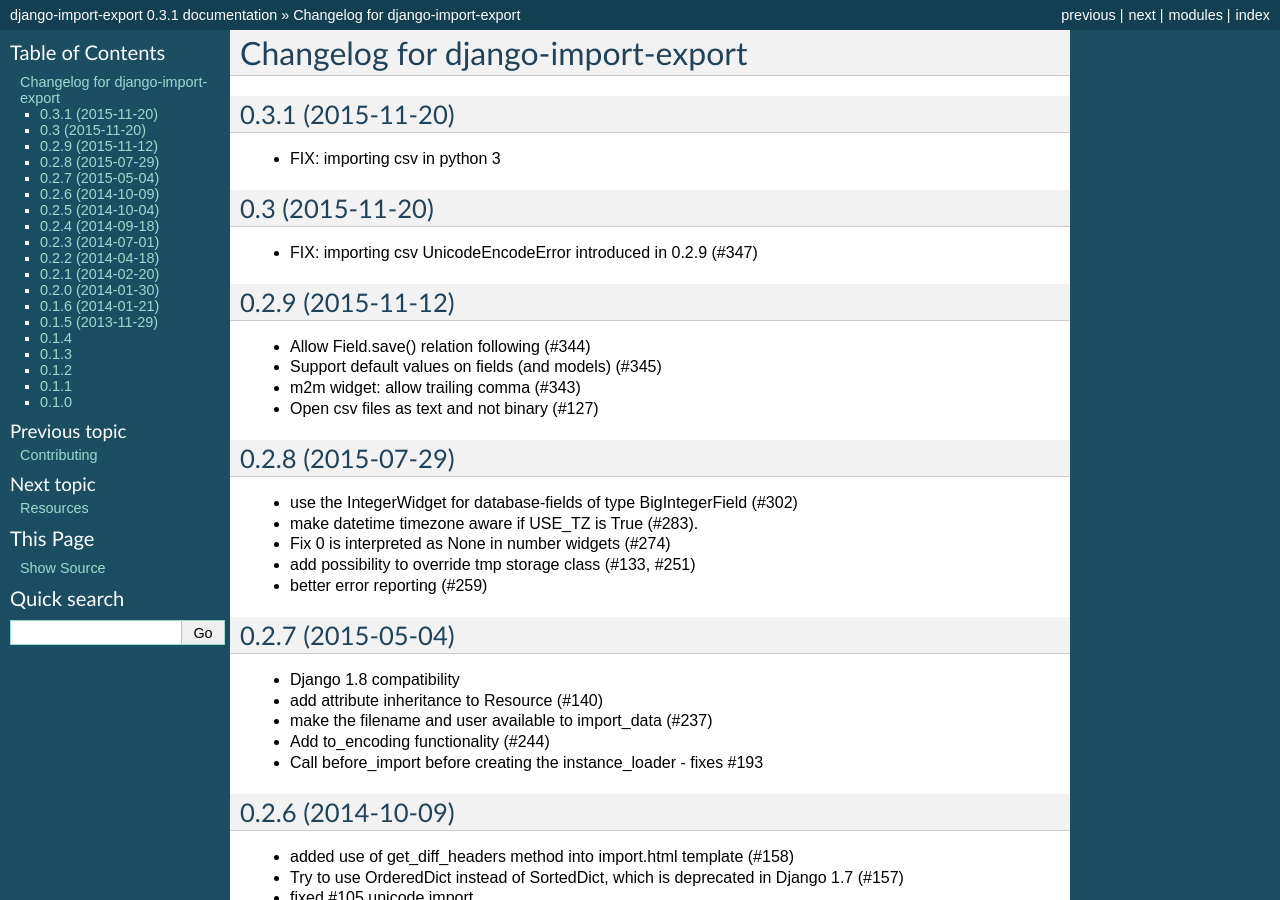
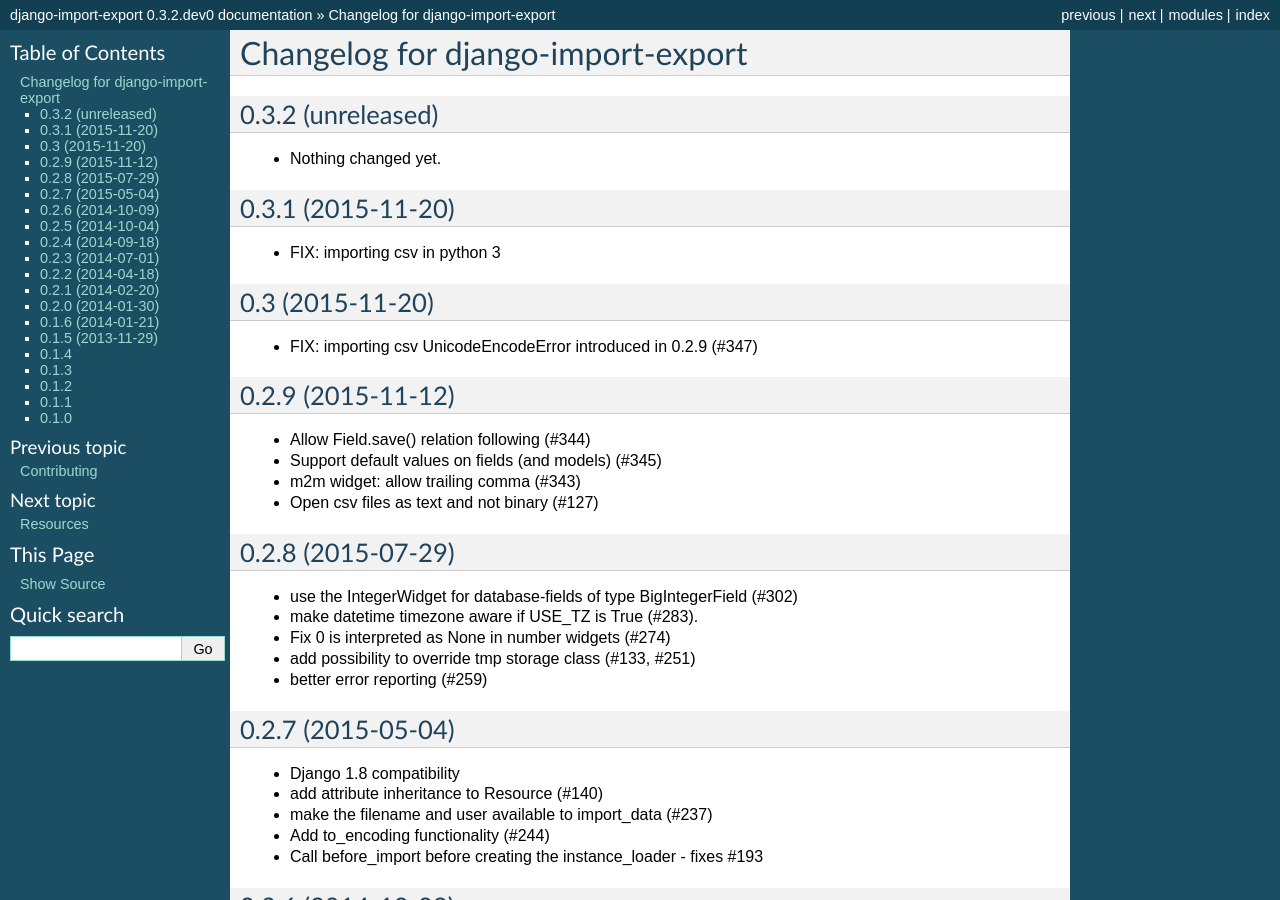
Before and after one commit to django-import-export/django-import-export, a Sphinx documentation site: the page built from docs/changelog.rst, in a window 1280 px wide and 900 px high. Built offline with Sphinx 7.4.7, drawn with Linux system fonts in a browser that asks for light colours; some of the changed text lies outside the part shown.

Commit message:
Back to development: 0.3.2

```diff
--- a/docs/changelog.rst
+++ b/docs/changelog.rst
@@ -1,5 +1,11 @@
 Changelog for django-import-export
 ==================================
+
+0.3.2 (unreleased)
+------------------
+
+- Nothing changed yet.
+
 
 0.3.1 (2015-11-20)
 ------------------
--- a/import_export/__init__.py
+++ b/import_export/__init__.py
@@ -1 +1 @@
-__version__ = '0.3.1'
+__version__ = '0.3.2.dev0'
```
